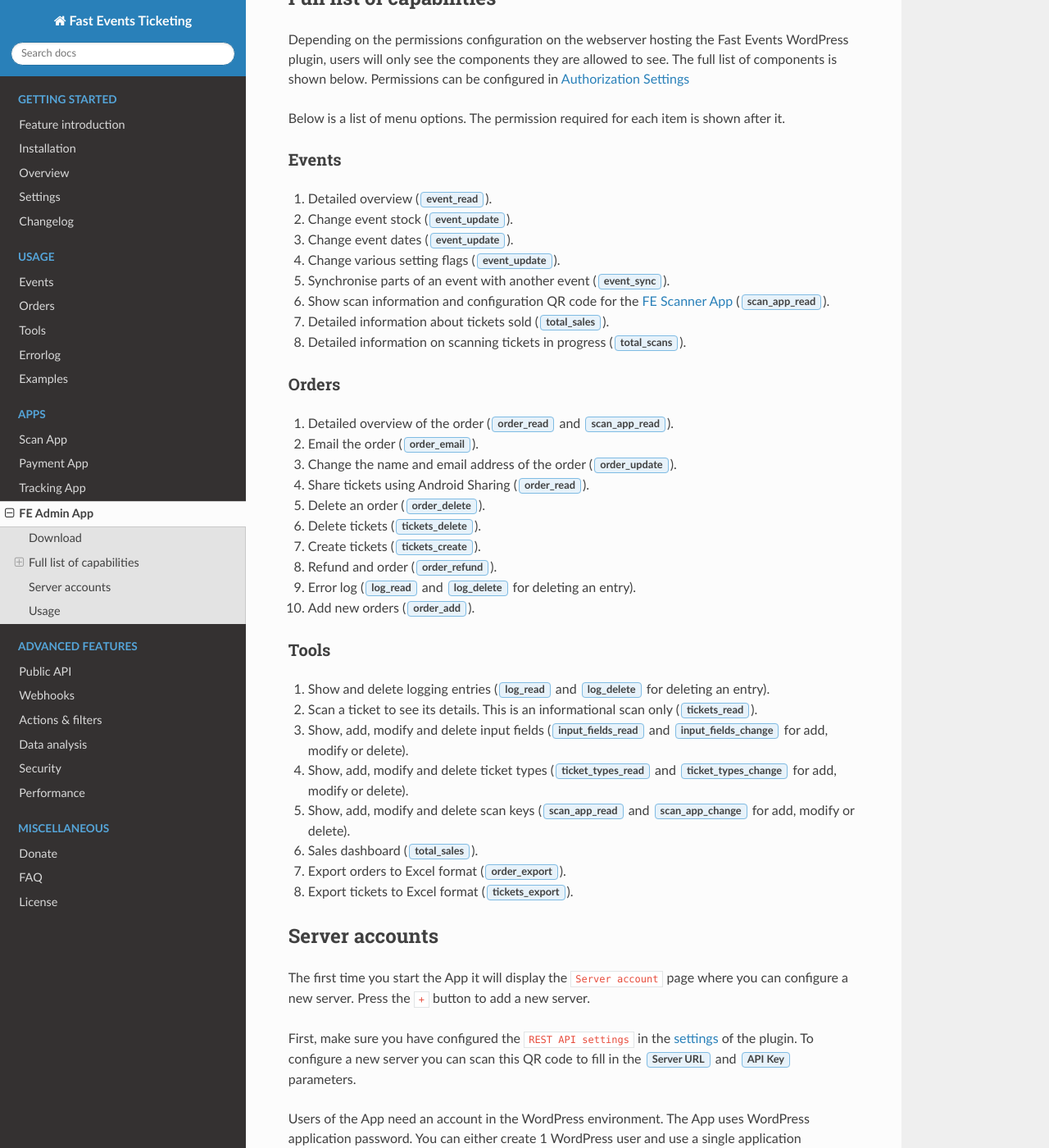
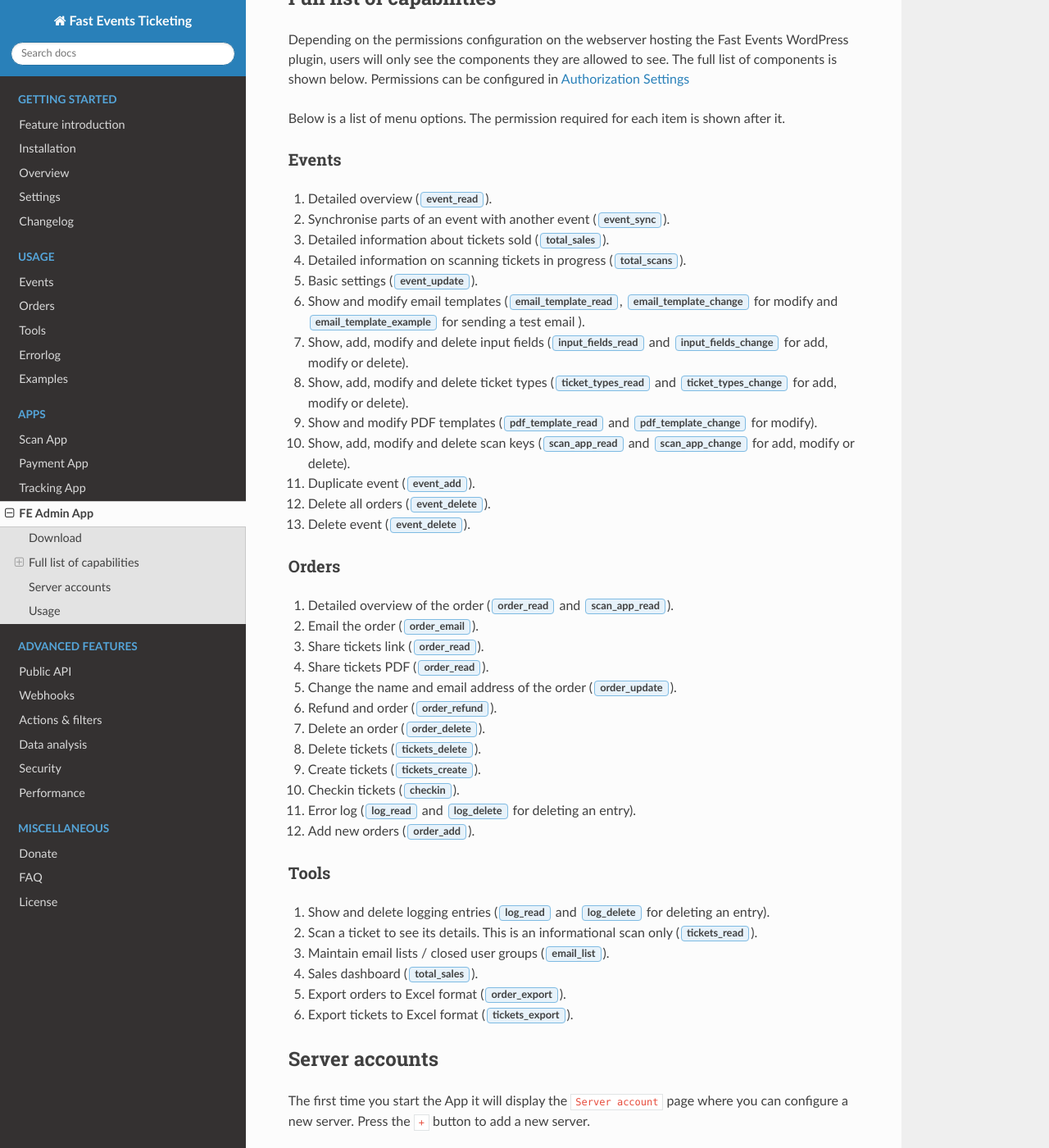
Before and after one commit to fe-data/fe-docs, a Sphinx documentation site: the page built from docs/apps/admin.rst, in a window 1280 px wide and 1400 px high, scrolled down 607 px. Shown: the whole window at 82% size. Built offline with Sphinx 7.4.7 and the Read the Docs theme 2.0.0, drawn with Linux system fonts in a browser that asks for light colours.

Commit message:
Fast Events 1.10.0

```diff
--- a/docs/apps/admin.rst
+++ b/docs/apps/admin.rst
@@ -28,24 +28,31 @@
 Events
 ^^^^^^
 #. Detailed overview (:guilabel:`event_read`).
-#. Change event stock (:guilabel:`event_update`).
-#. Change event dates (:guilabel:`event_update`).
-#. Change various setting flags (:guilabel:`event_update`).
 #. Synchronise parts of an event with another event (:guilabel:`event_sync`).
-#. Show scan information and configuration QR code for the :doc:`FE Scanner App <scan>` (:guilabel:`scan_app_read`).
 #. Detailed information about tickets sold (:guilabel:`total_sales`).
 #. Detailed information on scanning tickets in progress (:guilabel:`total_scans`).
+#. Basic settings (:guilabel:`event_update`).
+#. Show and modify email templates (:guilabel:`email_template_read`, :guilabel:`email_template_change` for modify and :guilabel:`email_template_example` for sending a test email ).
+#. Show, add, modify and delete input fields (:guilabel:`input_fields_read` and :guilabel:`input_fields_change` for add, modify or delete).
+#. Show, add, modify and delete ticket types (:guilabel:`ticket_types_read` and :guilabel:`ticket_types_change` for add, modify or delete).
+#. Show and modify PDF templates (:guilabel:`pdf_template_read` and :guilabel:`pdf_template_change` for modify).
+#. Show, add, modify and delete scan keys (:guilabel:`scan_app_read` and :guilabel:`scan_app_change` for add, modify or delete).
+#. Duplicate event (:guilabel:`event_add`).
+#. Delete all orders (:guilabel:`event_delete`).
+#. Delete event (:guilabel:`event_delete`).
 
 Orders
 ^^^^^^
 #. Detailed overview of the order (:guilabel:`order_read` and :guilabel:`scan_app_read`).
 #. Email the order (:guilabel:`order_email`).
+#. Share tickets link (:guilabel:`order_read`).
+#. Share tickets PDF (:guilabel:`order_read`).
 #. Change the name and email address of the order (:guilabel:`order_update`).
-#. Share tickets using Android Sharing (:guilabel:`order_read`).
+#. Refund and order (:guilabel:`order_refund`).
 #. Delete an order (:guilabel:`order_delete`).
 #. Delete tickets (:guilabel:`tickets_delete`).
 #. Create tickets (:guilabel:`tickets_create`).
-#. Refund and order (:guilabel:`order_refund`).
+#. Checkin tickets (:guilabel:`checkin`).
 #. Error log (:guilabel:`log_read` and :guilabel:`log_delete` for deleting an entry).
 #. Add new orders (:guilabel:`order_add`).
 
@@ -53,9 +60,8 @@
 ^^^^^
 #. Show and delete logging entries (:guilabel:`log_read` and :guilabel:`log_delete` for deleting an entry).
 #. Scan a ticket to see its details. This is an informational scan only (:guilabel:`tickets_read`).
-#. Show, add, modify and delete input fields (:guilabel:`input_fields_read` and :guilabel:`input_fields_change` for add, modify or delete).
-#. Show, add, modify and delete ticket types (:guilabel:`ticket_types_read` and :guilabel:`ticket_types_change` for add, modify or delete).
-#. Show, add, modify and delete scan keys (:guilabel:`scan_app_read` and :guilabel:`scan_app_change` for add, modify or delete).
+#. Maintain email lists / closed user groups  (:guilabel:`email_list`).
+
 #. Sales dashboard (:guilabel:`total_sales`).
 #. Export orders to Excel format (:guilabel:`order_export`).
 #. Export tickets to Excel format (:guilabel:`tickets_export`).
--- a/docs/getting-started/settings.rst
+++ b/docs/getting-started/settings.rst
@@ -415,6 +415,11 @@
 ^^^^^^^^^^^^^^^^
 Used by the :doc:`Admin app </apps/admin>` and the :doc:`REST API </advanced/api>`.
 
+- ``checkin`` Maintain ticket checkins
+- ``email_list`` Maintain user groups
+- ``email_template_change`` Change email templates
+- ``email_template_example`` Send an example email
+- ``email_template_read`` Read email templates
 - ``event_add`` Add events
 - ``event_delete`` Delete events
 - ``event_read`` Read events
```
Also changed, not shown: docs/getting-started/installation.rst (+19 -0 lines), docs/_static/images/apps/Admin-events.png, docs/_static/images/apps/Admin-orders.png, docs/_static/images/apps/Admin-tools.png.
